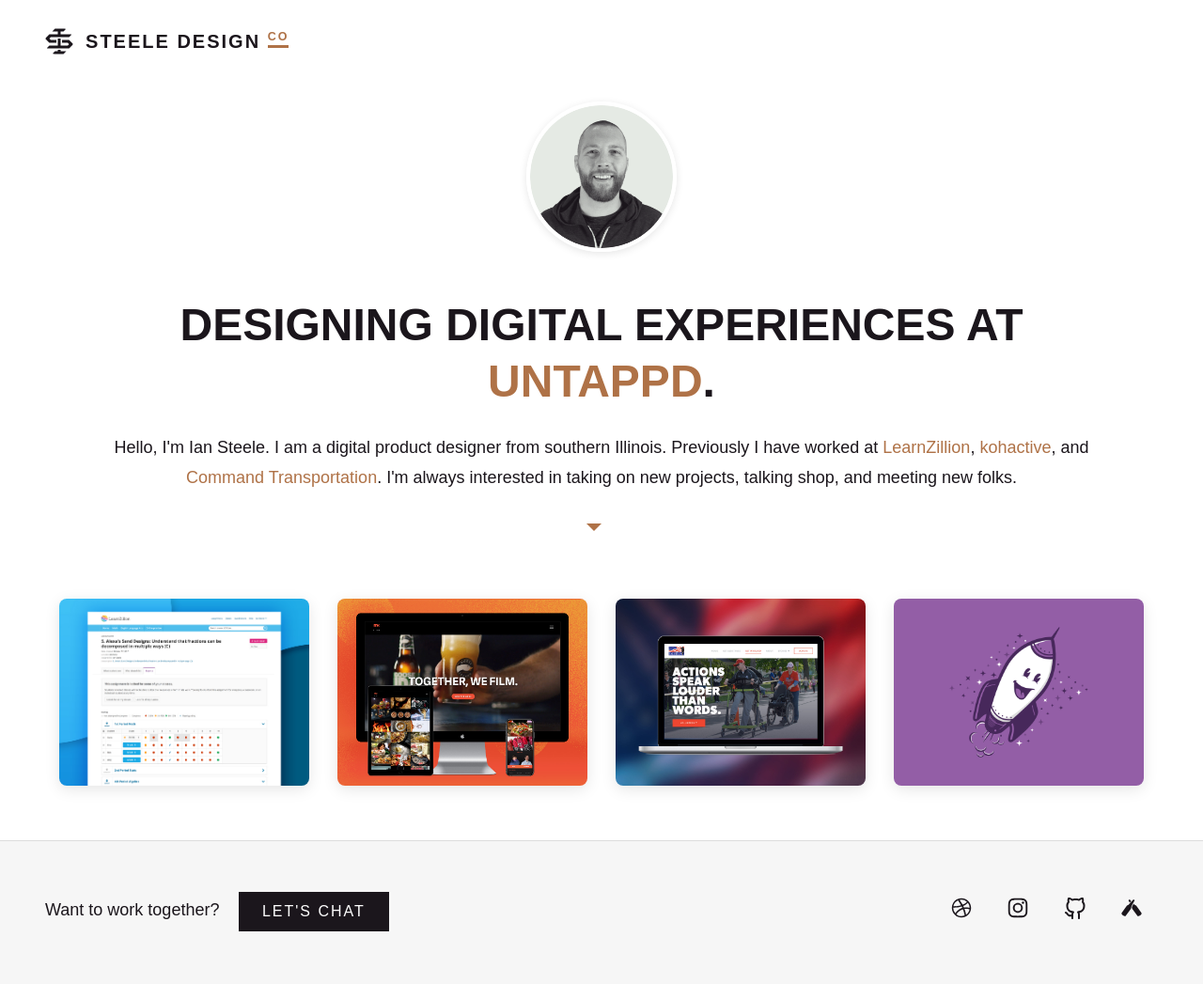
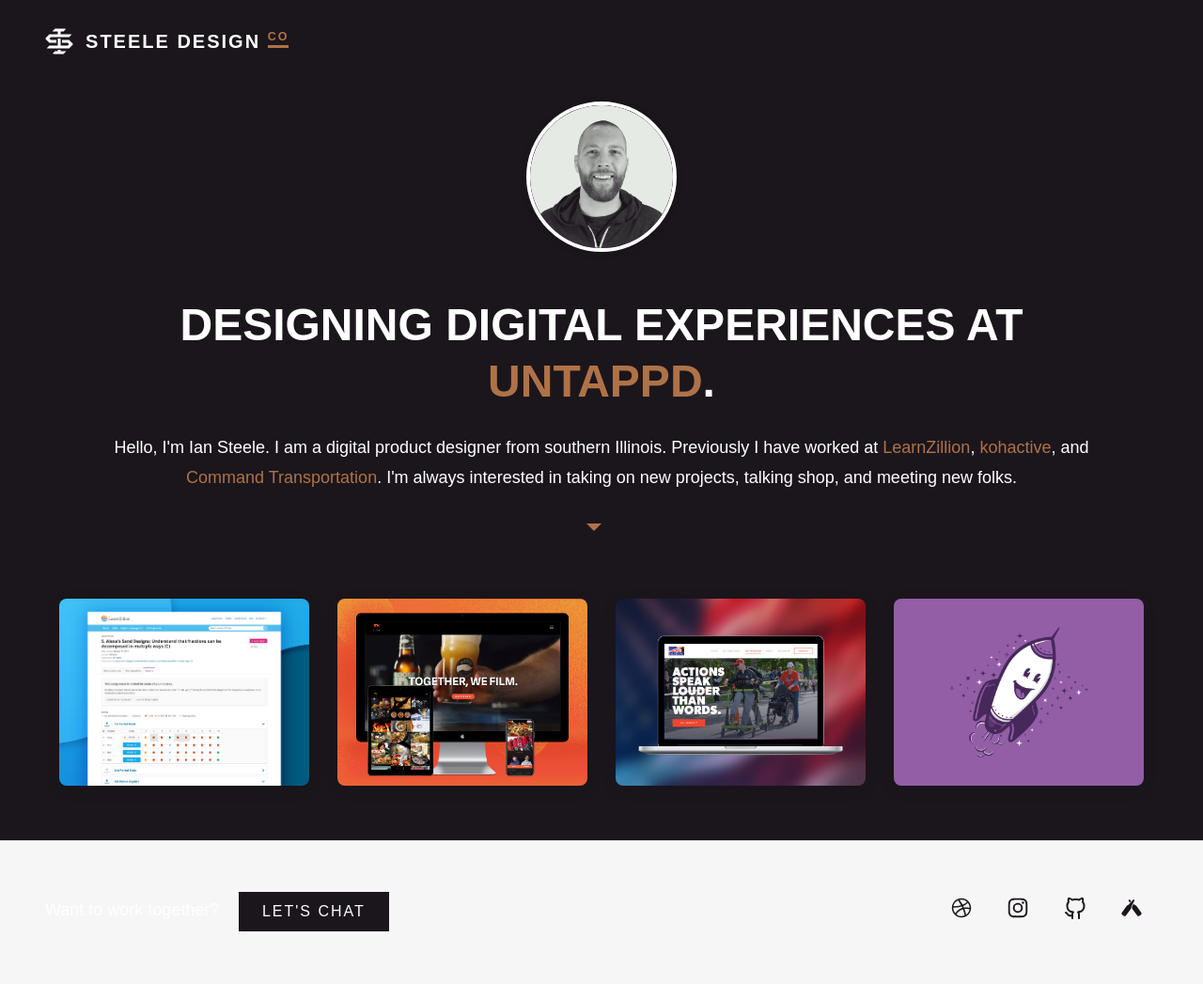
Before and after one commit to iansteele/iansteele, a Jekyll site: the page built from index.html, in a window 1280 px wide. Shown: the whole page at 94% size. Built offline with Jekyll 4.4.1, drawn with Linux system fonts in a browser that asks for light colours; some web fonts are replaced.

Commit message:
Dark homepage

```diff
--- a/_sass/_base.scss
+++ b/_sass/_base.scss
@@ -14,8 +14,8 @@
 }
 
 body {
-	background-color: $white;
-  color: $brand-primary;
+	background-color: $brand-primary;
+  color: $white;
   font-family: $font-display;
   font-size: 16px;
   line-height: var(--baseline);
--- a/_sass/_content.scss
+++ b/_sass/_content.scss
@@ -9,8 +9,7 @@ header {
   display: flex;
   flex-direction: column;
   @include center-block;
-  background: $white;
-  color: $brand-primary;
+  color: $white;
   max-width: 90%;
   padding-bottom: $spacing--l;
   padding-top: $spacing--l;
--- a/_sass/_nav.scss
+++ b/_sass/_nav.scss
@@ -13,8 +13,8 @@ header {
 }
 
 .logo {
-	color: $brand-primary;
-	fill: $brand-primary;
+	color: $white;
+	fill: $white;
 	font-size: $font-size--m;
 	padding: .5rem 0;
 	text-align: center;
--- a/_sass/_typography.scss
+++ b/_sass/_typography.scss
@@ -25,7 +25,7 @@ p {
 }
 
 .headline {
-	color: $brand-primary;
+	color: $white;
 	font-family: $font-display;
 	font-size: 225%;
 	font-weight: 700;
```
